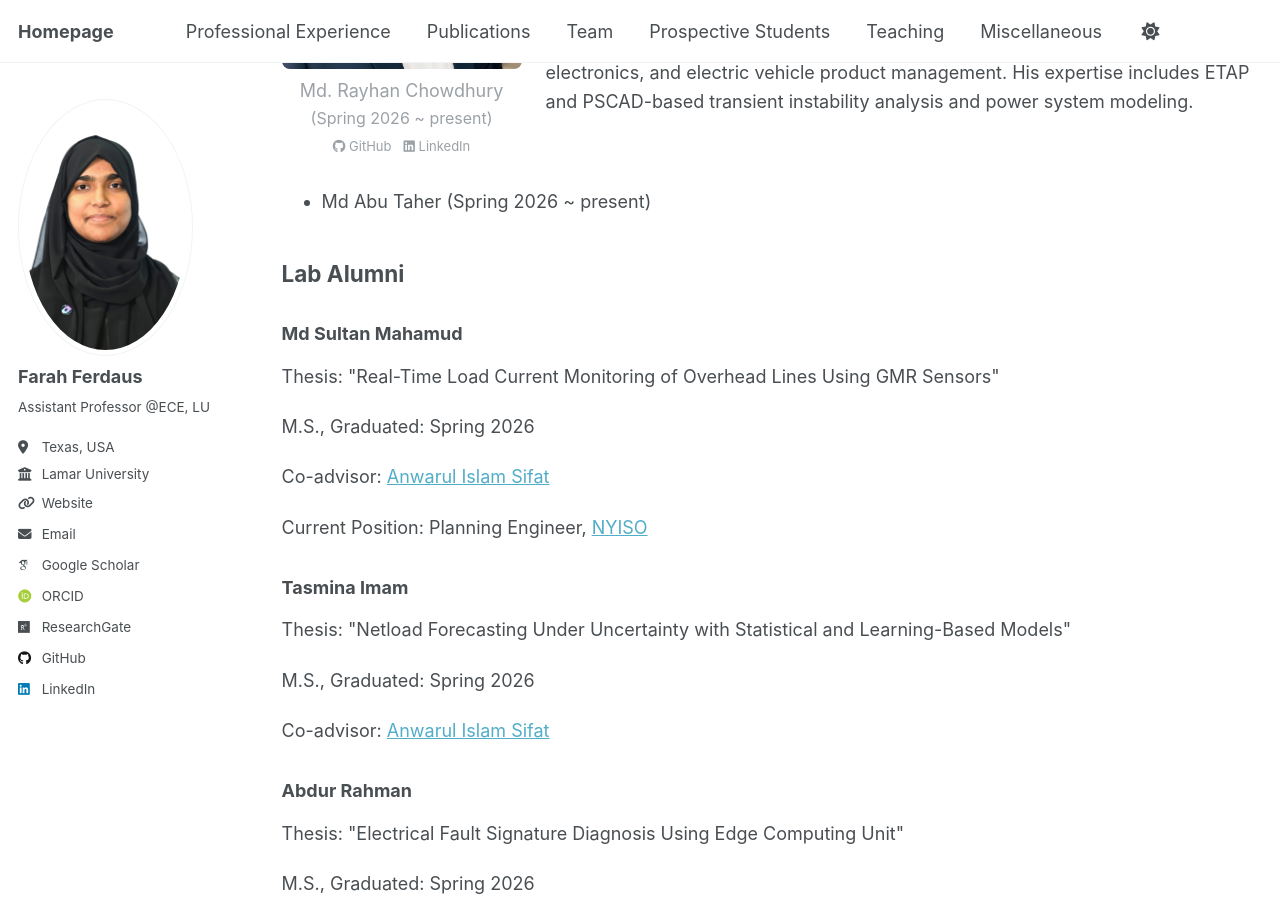
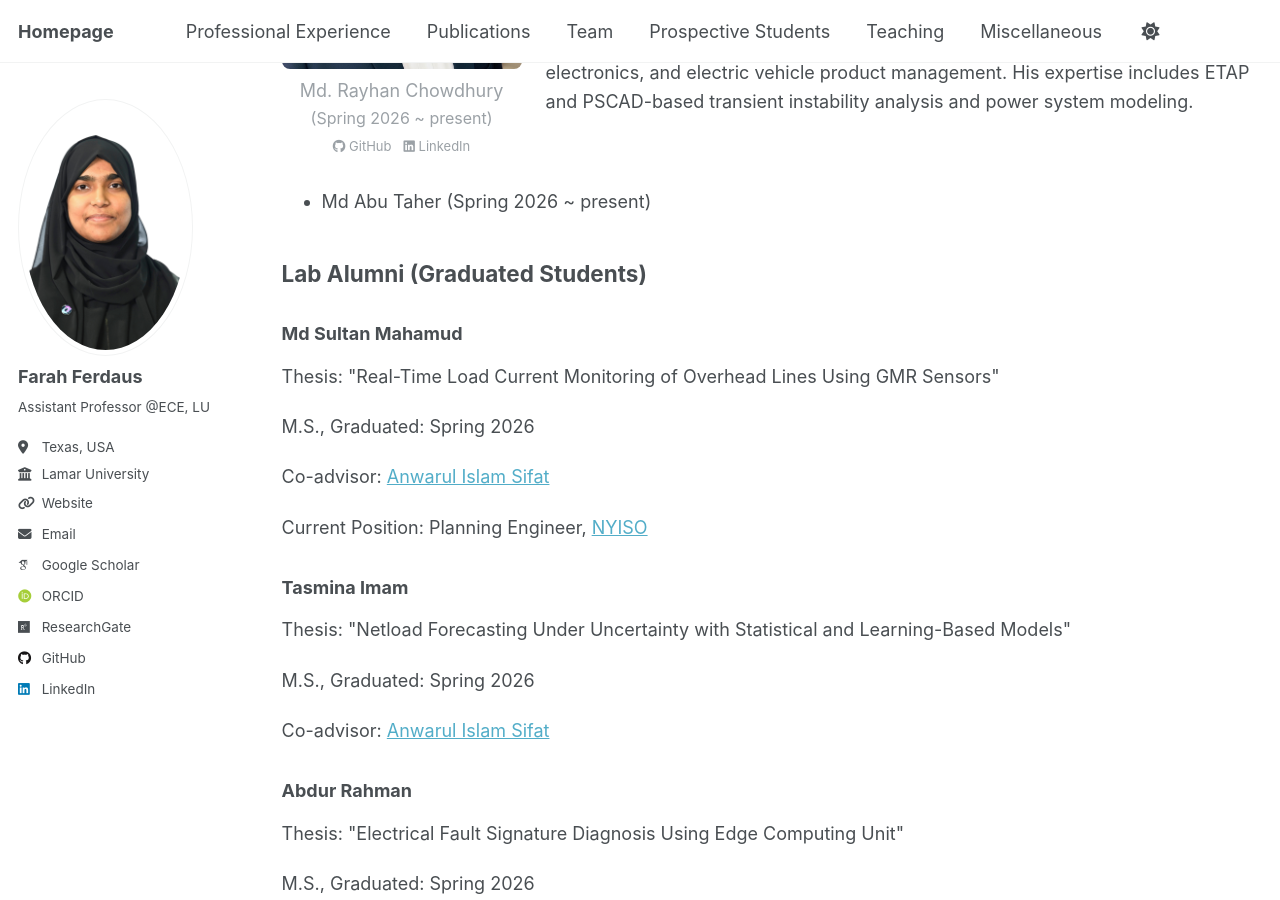
Before and after one commit to fferdaus/fferdaus.github.io, a Jekyll site: the page built from _pages/team.md, in a window 1280 px wide and 900 px high, scrolled down 1578 px. Built offline with Jekyll 4.4.1, drawn with Linux system fonts in a browser that asks for light colours; some web fonts are replaced.

Commit message:
Update team.md

```diff
--- a/_pages/team.md
+++ b/_pages/team.md
@@ -162,10 +162,8 @@ redirect_from:
 
 - Md Abu Taher (Spring 2026 ~ present)
 
-<!-- ## Lab Alumni (Graduated Students) -->
-<section id="alumni" class="lab-alumni">
-  <h2>Lab Alumni</h2>
-  <div class="alumni-list">
+## Lab Alumni (Graduated Students)
+<div class="alumni-list">
 
     <div class="alumni-card">
       <h3>Md Sultan Mahamud</h3>
@@ -189,8 +187,8 @@ redirect_from:
       <p class="co-advisor">Co-advisor: <a href="https://www.linkedin.com/in/aisifat/" target="_blank" rel="noopener">Anwarul Islam Sifat</a></p>
     </div>
 
-  </div>
-</section>
+</div>
+
 <!--
 - Md Sultan Mahamud (Co-supervisor [Dr. Anwarul Islam Sifat](https://www.linkedin.com/in/aisifat/)), Planning Engineer at [NYISO](https://www.nyiso.com/about-us).
 - Tasmina Imam (Co-supervisor [Dr. Anwarul Islam Sifat](https://www.linkedin.com/in/aisifat/))
```
